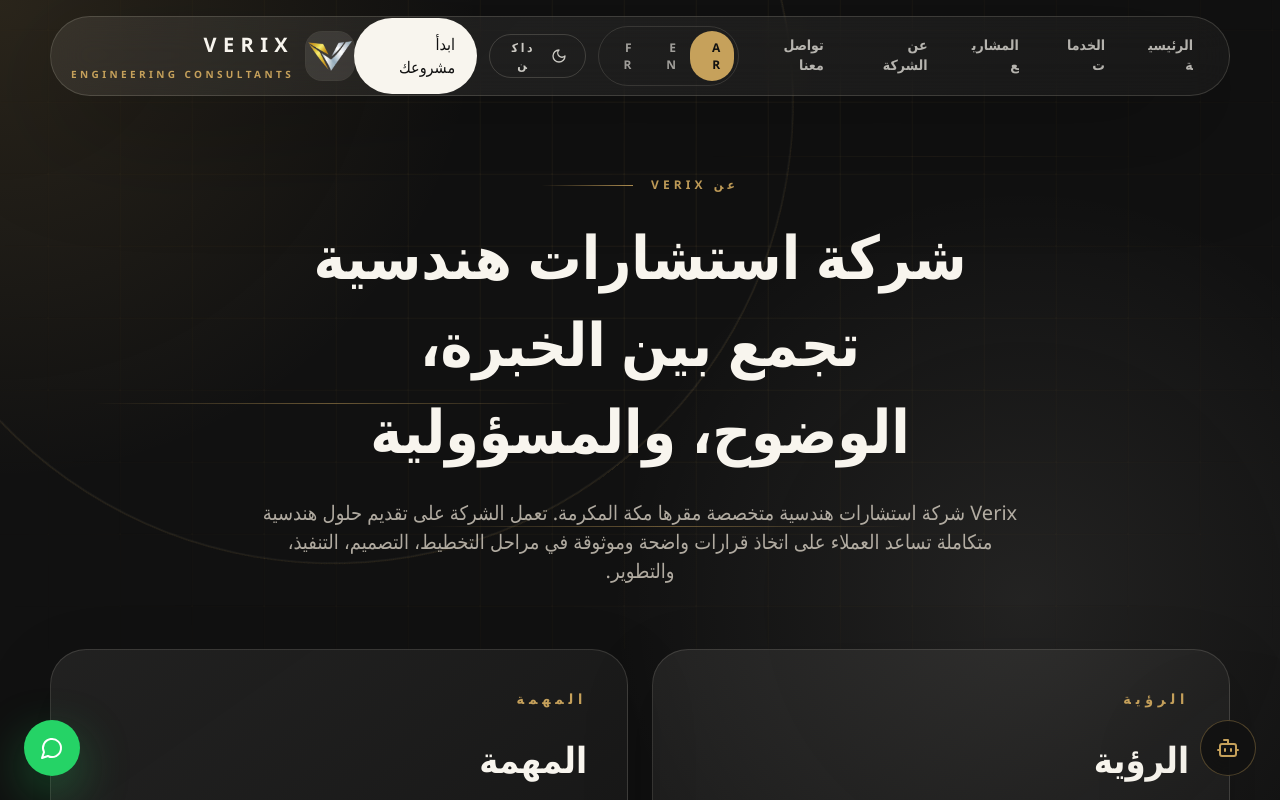
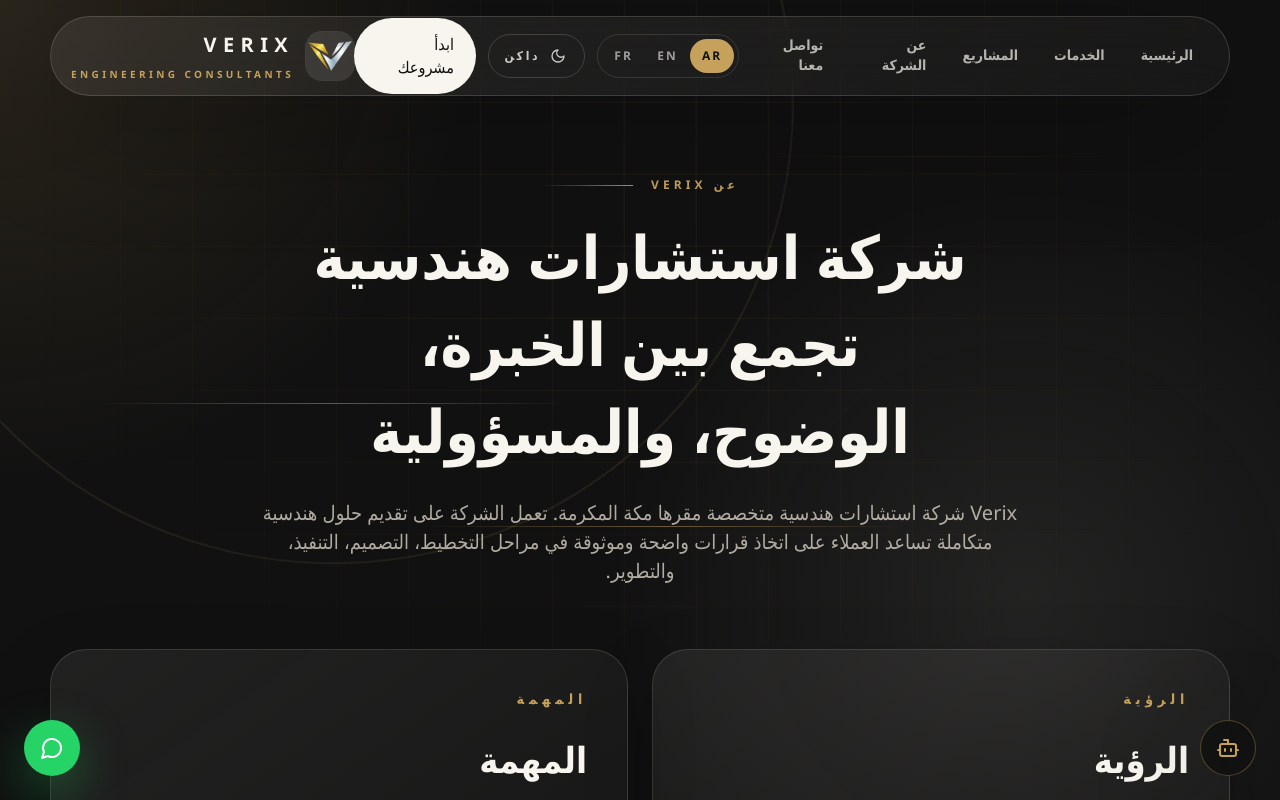
Before and after one commit to ahmedhaytham1/verix, a Next.js app: page /ar/about in a window 1280 px wide. Shown: the top 800 px of the page. Built offline with nearby package versions, Linux system fonts and the light colour scheme.

Commit message:
Final production copy and Arabic direction fixes

```diff
--- a/src/app/globals.css
+++ b/src/app/globals.css
@@ -551,3 +551,70 @@
     flex: 0 0 48px;
   }
 }
+
+
+/* ------------------------------
+   Production Arabic copy + RTL/LTR final polish
+------------------------------ */
+html[dir='rtl'],
+[dir='rtl'] {
+  text-rendering: geometricPrecision;
+}
+
+html[dir='rtl'] h1,
+html[dir='rtl'] h2,
+html[dir='rtl'] h3,
+html[dir='rtl'] p,
+html[dir='rtl'] a,
+html[dir='rtl'] button,
+html[dir='rtl'] span,
+[dir='rtl'] h1,
+[dir='rtl'] h2,
+[dir='rtl'] h3,
+[dir='rtl'] p,
+[dir='rtl'] a,
+[dir='rtl'] button,
+[dir='rtl'] span {
+  word-break: normal;
+  overflow-wrap: normal;
+}
+
+html[dir='rtl'] .u-title-line,
+[dir='rtl'] .u-title-line {
+  overflow: visible !important;
+  padding-block: .04em;
+}
+
+html[dir='rtl'] .u-title-line > span,
+[dir='rtl'] .u-title-line > span {
+  line-height: 1.14;
+}
+
+bdi[dir='ltr'],
+.ltr-value {
+  direction: ltr;
+  unicode-bidi: isolate;
+}
+
+@media (max-width: 767px) {
+  html[dir='rtl'] .u-title-line,
+  [dir='rtl'] .u-title-line {
+    line-height: 1.18 !important;
+  }
+
+  html[dir='rtl'] .u-copy,
+  [dir='rtl'] .u-copy {
+    line-height: 2.05 !important;
+    overflow-wrap: normal;
+  }
+
+  html[dir='rtl'] .mobile-menu-panel a,
+  [dir='rtl'] .mobile-menu-panel a {
+    line-height: 1.7;
+  }
+
+  html[dir='rtl'] .gold-line::after,
+  [dir='rtl'] .gold-line::after {
+    flex: 0 0 48px;
+  }
+}
--- a/src/data/content.ts
+++ b/src/data/content.ts
@@ -89,9 +89,9 @@
     trust: ['مخرجات واضحة قابلة للاعتماد', 'دقة فنية في كل مرحلة', 'حلول عملية قابلة للتنفيذ'],
     metrics: [
       { value: 13, suffix: '+', label: 'خدمة هندسية متخصصة' },
-      { value: 20, suffix: '+', label: 'مشروع ضمن المحفظة' },
+      { value: 20, suffix: '+', label: 'مشروع موثق' },
       { value: 5, suffix: '', label: 'دول ضمن نطاق الحضور' },
-      { value: 2026, suffix: '', label: 'ملف تعريفي محدث' }
+      { value: 2026, suffix: '', label: 'تحديث محفظة الأعمال' }
     ],
     introTitle: 'هندسة تبدأ من قرار واضح',
     introText: 'نساعد العملاء على قراءة الواقع الفني للمشروع، تقليل المخاطر، وتحويل التحديات الهندسية إلى خطوات عملية قابلة للتنفيذ بثقة وكفاءة.',
@@ -123,7 +123,7 @@
   projectsPage: {
     eyebrow: 'أعمالنا',
     title: 'محفظة مشاريع مختارة',
-    lead: 'استعرض مجموعة مختارة من مشاريع Verix في قطاعات الضيافة، السكني، التجاري، البنية التحتية، ومحطات الوقود. تم تنظيم الصفحة كمعرض مشاريع واضح واحترافي لسهولة التصفح.'
+    lead: 'تضم محفظة Verix نماذج مختارة من مشاريع الضيافة، والمشاريع السكنية والتجارية، وأعمال البنية التحتية ومحطات الوقود، بما يعكس تنوع الخبرات الهندسية وجودة المخرجات.'
   },
   contactPage: {
     eyebrow: 'تواصل معنا',
@@ -135,7 +135,7 @@
     service: 'الخدمة المطلوبة',
     message: 'تفاصيل المشروع',
     submit: 'إرسال الطلب',
-    note: 'عند إرسال الطلب سيتم فتح واتساب تلقائياً مع بياناتكم ورسالة المشروع لمراجعتها من فريق Verix.'
+    note: 'سيتم إرسال بيانات الطلب عبر واتساب مباشرة إلى فريق Verix لمراجعتها والتواصل معكم في أقرب وقت.'
   },
   values: [
     { title: 'الدقة', description: 'نؤمن أن التفاصيل الهندسية الصغيرة تصنع فرقاً كبيراً في جودة القرار ونجاح المشروع.' },
@@ -191,9 +191,9 @@
     trust: ['Clear outputs ready for approval', 'Technical precision at every stage', 'Practical solutions ready for execution'],
     metrics: [
       { value: 13, suffix: '+', label: 'Specialized engineering services' },
-      { value: 20, suffix: '+', label: 'Projects in the portfolio' },
+      { value: 20, suffix: '+', label: 'Documented projects' },
       { value: 5, suffix: '', label: 'Countries of presence' },
-      { value: 2026, suffix: '', label: 'Updated company profile' }
+      { value: 2026, suffix: '', label: 'Portfolio update' }
     ],
     introTitle: 'Engineering begins with a clear decision',
     introText: 'We help clients understand the technical reality of each project, reduce risk and turn engineering challenges into practical steps with confidence and efficiency.',
@@ -225,7 +225,7 @@
   projectsPage: {
     eyebrow: 'Our Work',
     title: 'Selected Project Portfolio',
-    lead: 'Browse a curated selection of Verix projects across hospitality, residential, commercial, infrastructure and fuel-station sectors, presented in a clear and professional portfolio format.'
+    lead: 'Explore selected Verix projects across hospitality, residential, commercial, infrastructure and fuel-station sectors, reflecting the company’s engineering range and quality of deliverables.'
   },
   contactPage: {
     eyebrow: 'Contact',
@@ -280,9 +280,9 @@
     trust: ['Livrables clairs prêts à l’approbation', 'Précision technique à chaque étape', 'Solutions pratiques prêtes à l’exécution'],
     metrics: [
       { value: 13, suffix: '+', label: 'Services d’ingénierie spécialisés' },
-      { value: 20, suffix: '+', label: 'Projets dans le portefeuille' },
+      { value: 20, suffix: '+', label: 'Projets documentés' },
       { value: 5, suffix: '', label: 'Pays de présence' },
-      { value: 2026, suffix: '', label: 'Profil d’entreprise mis à jour' }
+      { value: 2026, suffix: '', label: 'Mise à jour du portefeuille' }
     ],
     introTitle: 'L’ingénierie commence par une décision claire',
     introText: 'Nous aidons les clients à comprendre la réalité technique du projet, à réduire les risques et à transformer les défis d’ingénierie en étapes pratiques, avec confiance et efficacité.',
@@ -314,7 +314,7 @@
   projectsPage: {
     eyebrow: 'Nos réalisations',
     title: 'Portefeuille de projets sélectionnés',
-    lead: 'Découvrez une sélection de projets Verix dans les secteurs hôtelier, résidentiel, commercial, infrastructurel et des stations-service, présentés dans un format clair et professionnel.'
+    lead: 'Découvrez une sélection de projets Verix dans les secteurs hôtelier, résidentiel, commercial, infrastructurel et des stations-service, reflétant l’étendue de l’expertise et la qualité des livrables.'
   },
   contactPage: {
     eyebrow: 'Contact',
```
